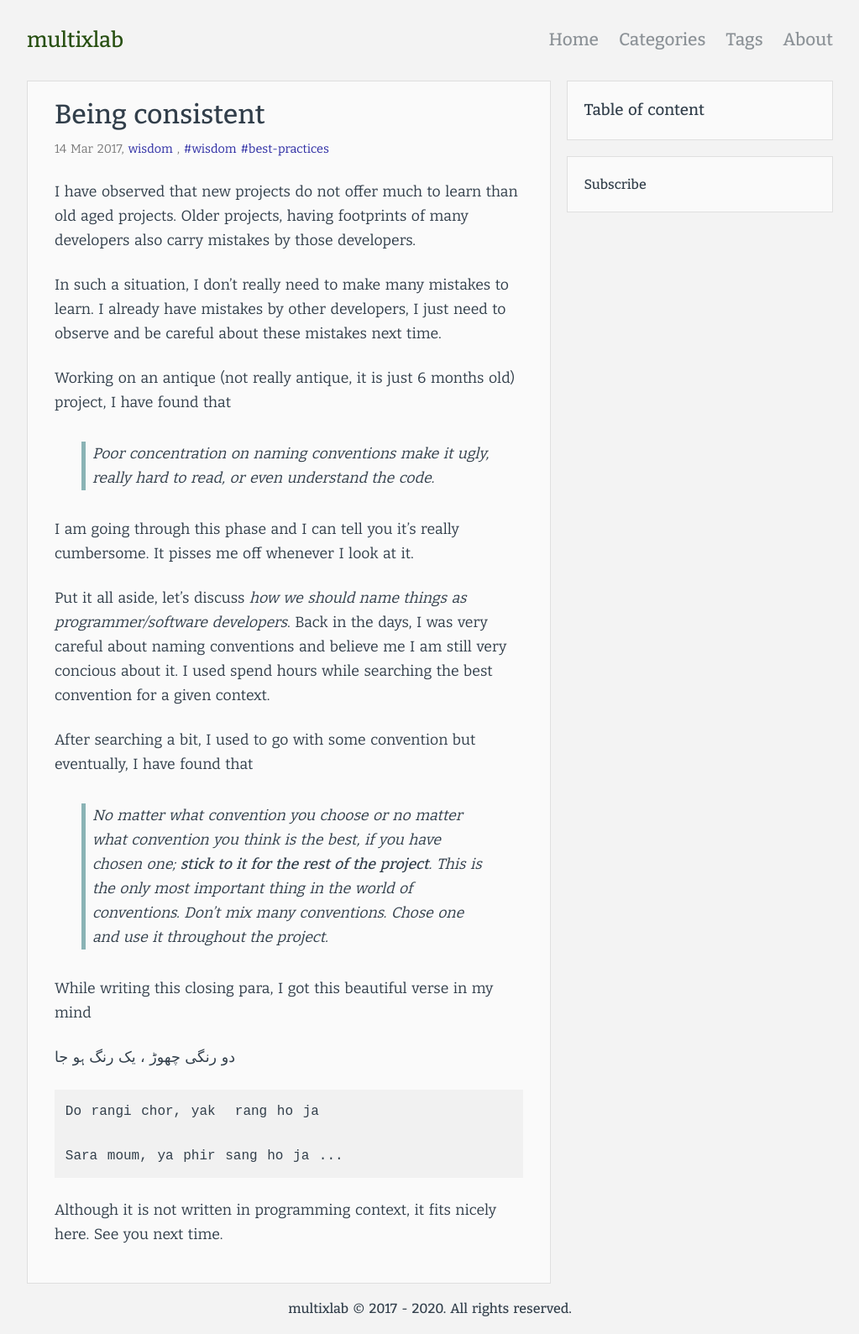
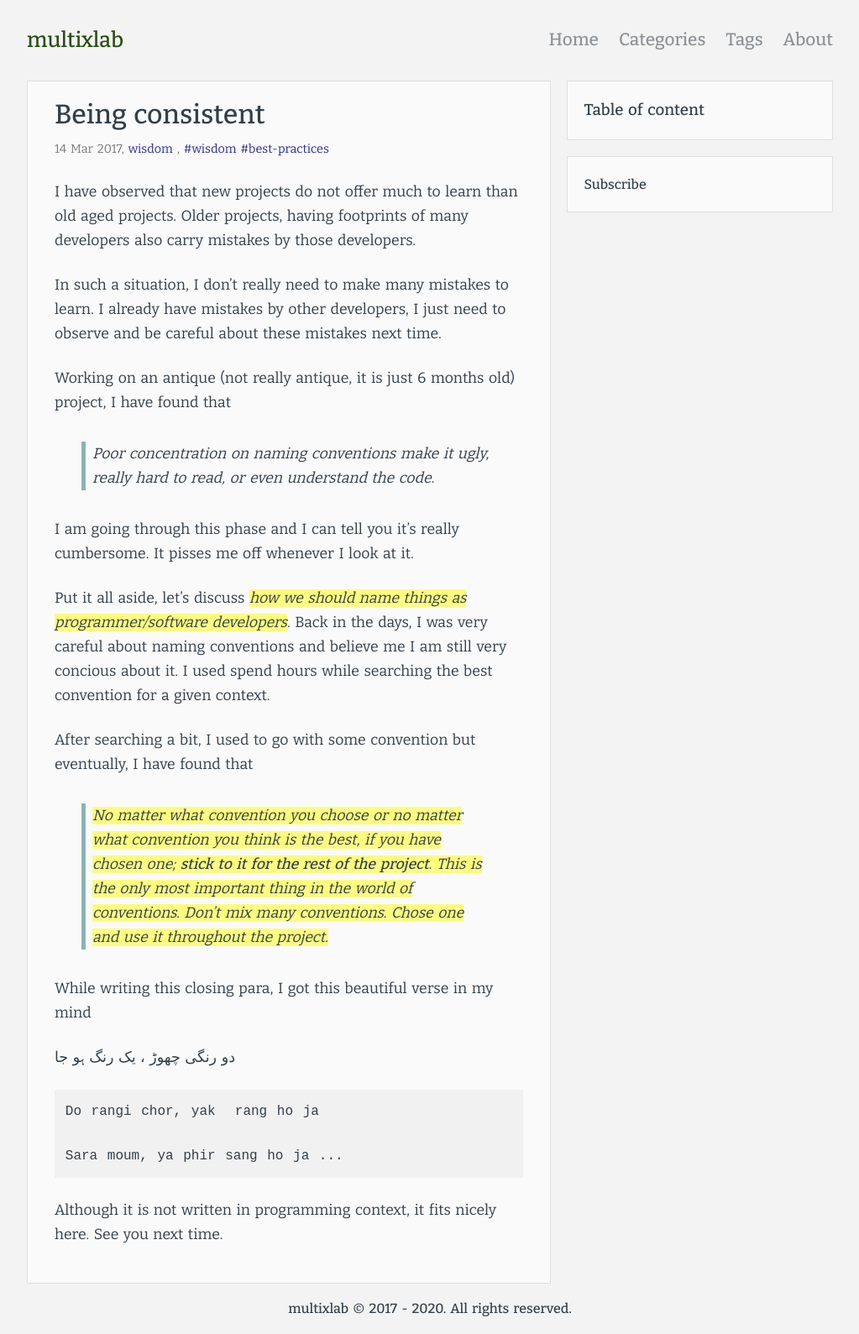
Before and after one commit to multixlab/multixlab.github.io, a Jekyll site: the page built from _posts/2017-03-14-being-consistant.md, in a window 1280 px wide. Shown: the whole page at 84% size, without its empty margins (128-1151 px from the left). Built offline with Jekyll 4.4.1, drawn with Linux system fonts in a browser that asks for light colours.

Commit message:
add emphasis background color

```diff
--- a/_sass/base.scss
+++ b/_sass/base.scss
@@ -42,6 +42,10 @@ h2 {
 
 .center {
   text-align: center;
+}
+
+em {
+  background-color: $color-emphasis;
 }
 
 a {
--- a/_sass/colors.scss
+++ b/_sass/colors.scss
@@ -14,3 +14,5 @@ $color-display-background: #fafafa;
 
 $color-blue: #2b2ba3;
 $color-link: #2b2ba3;
+
+$color-emphasis: #fdfd69d6;
```
